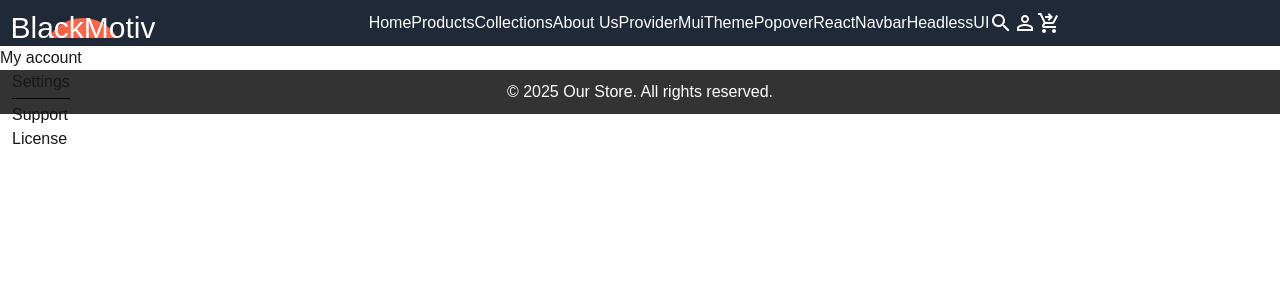
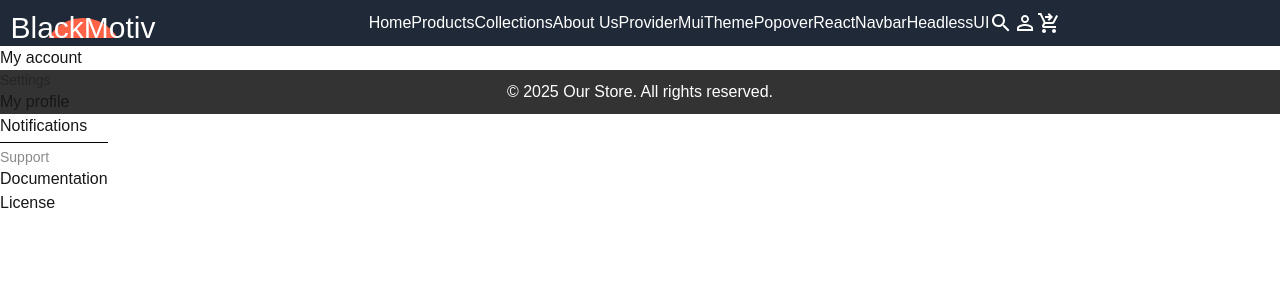
Before and after one commit to changnam/nextjs-headless, a Next.js app: page /headless-ui in a window 1280 px wide. Both pictures are taken after a click on the button "My account". Shown: the top 300 px of the page. Built offline with nearby package versions, Linux system fonts and the light colour scheme.

Commit message:
menuitem 을 그룹핑

```diff
--- a/app/headless-ui/page.jsx
+++ b/app/headless-ui/page.jsx
@@ -1,19 +1,29 @@
-import { Menu, MenuButton, MenuItem, MenuItems, MenuSeparator } from '@headlessui/react'
+import { Menu, MenuButton, MenuHeading, MenuItem, MenuItems, MenuSection, MenuSeparator } from '@headlessui/react'
 
 export default function Example() {
   return (
     <Menu>
       <MenuButton>My account</MenuButton>
       <MenuItems anchor="bottom">
+        <MenuSection>
+          <MenuHeading className="text-sm opacity-50">Settings</MenuHeading>
           <MenuItem>
-          <a className="block data-[focus]:bg-blue-100" href="/settings">
-            Settings
+            <a className="block data-[focus]:bg-blue-100" href="/profile">
+              My profile
             </a>
           </MenuItem>
+          <MenuItem>
+            <a className="block data-[focus]:bg-blue-100" href="/notifications">
+              Notifications
+            </a>
+          </MenuItem>
+        </MenuSection>
         <MenuSeparator className="my-1 h-px bg-black" />
+        <MenuSection>
+          <MenuHeading className="text-sm opacity-50">Support</MenuHeading>
           <MenuItem>
             <a className="block data-[focus]:bg-blue-100" href="/support">
-            Support
+              Documentation
             </a>
           </MenuItem>
           <MenuItem>
@@ -21,6 +31,7 @@ export default function Example() {
               License
             </a>
           </MenuItem>
+        </MenuSection>
       </MenuItems>
     </Menu>
   )
```
Lines whose indentation alone changed are shown as unchanged.
